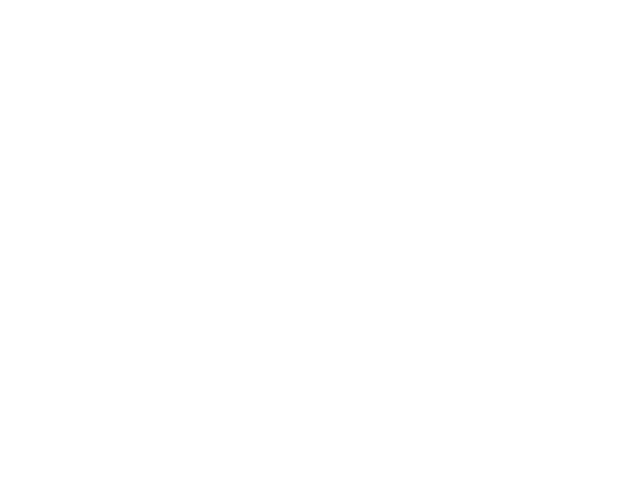
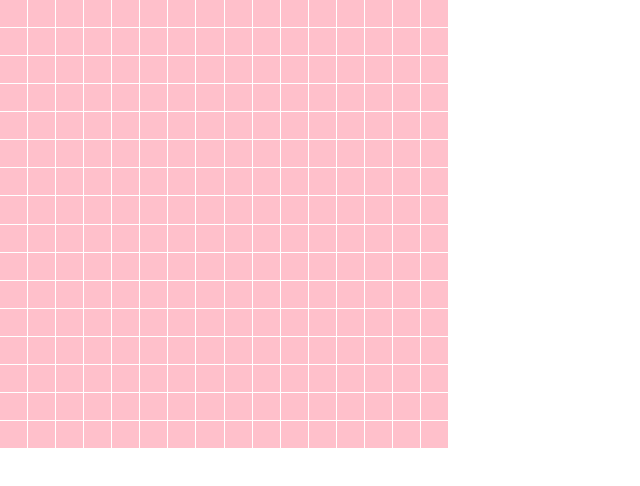
Before and after one commit to kapaha/etch-a-sketch, a plain HTML site: page index.html in a window 1280 px wide. Shown: the whole page, without its empty margins (0-640 px from the left). Drawn offline with Linux system fonts and the light colour scheme.

Commit message:
added function to create grid

```diff
--- a/app.js
+++ b/app.js
@@ -0,0 +1,14 @@
+'use strict'
+
+const gridContainer = document.getElementById('grid-container');
+
+function makeRows(rows, columns) {
+    gridContainer.style.setProperty('--grid-rows', rows);
+    gridContainer.style.setProperty('--grid-columns', columns);
+    for (let i = 0; i < (rows * columns); i++) {
+        let cell = document.createElement('div');
+        gridContainer.appendChild(cell).className = 'grid-item';
+    }
+}
+
+makeRows(16, 16);
--- a/index.html
+++ b/index.html
@@ -7,7 +7,7 @@
     <title>Etch A Sketch</title>
 </head>
 <body>
-
+    <div id="grid-container"></div>
     <script type="text/javascript" src="app.js"></script>
 </body>
 </html>
--- a/style.css
+++ b/style.css
@@ -1,5 +1,23 @@
+:root {
+    --grid-rows: 1;
+    --grid-columns: 1;
+}
+
 * {
     margin: 0;
     padding: 0;
     box-sizing: border-box;
 }
+
+#grid-container {
+    width: 35vw;
+    height: 35vw;
+    display: grid;
+    grid-gap: 1px;
+    grid-template-rows: repeat(var(--grid-rows), 1fr);
+    grid-template-columns: repeat(var(--grid-columns), 1fr);
+}
+
+.grid-item {
+    background-color: pink;
+}
```
